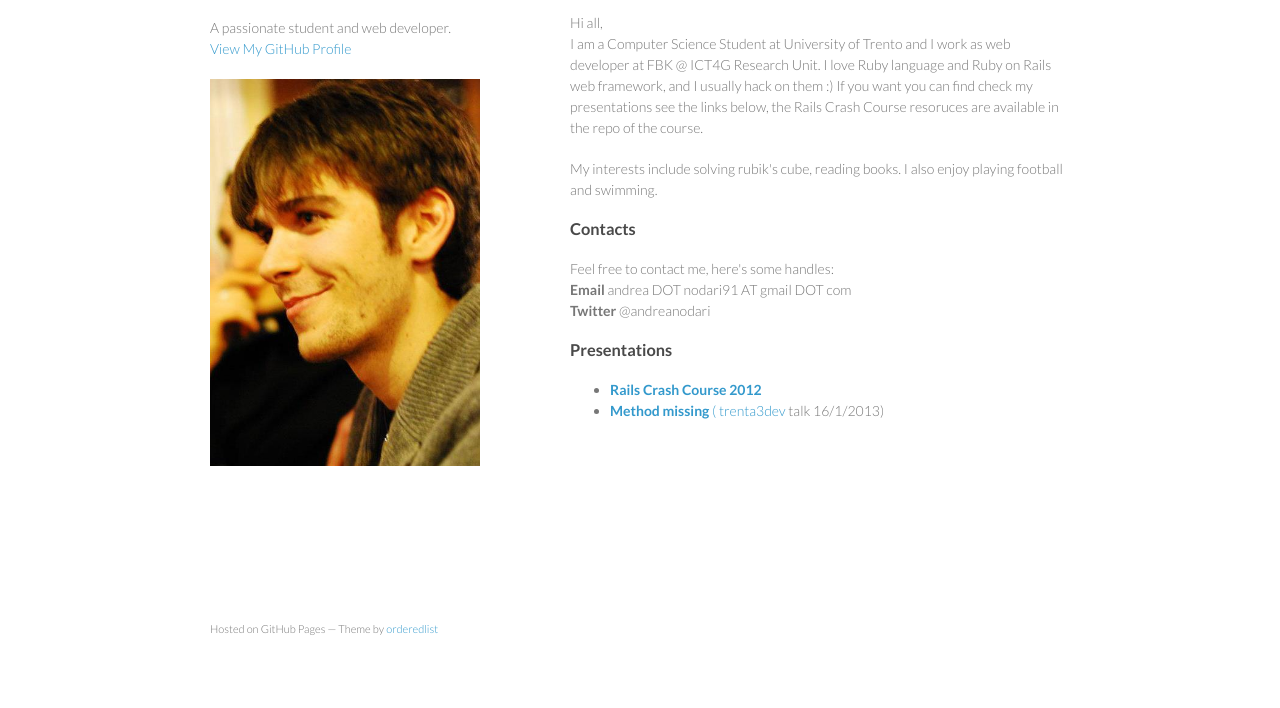
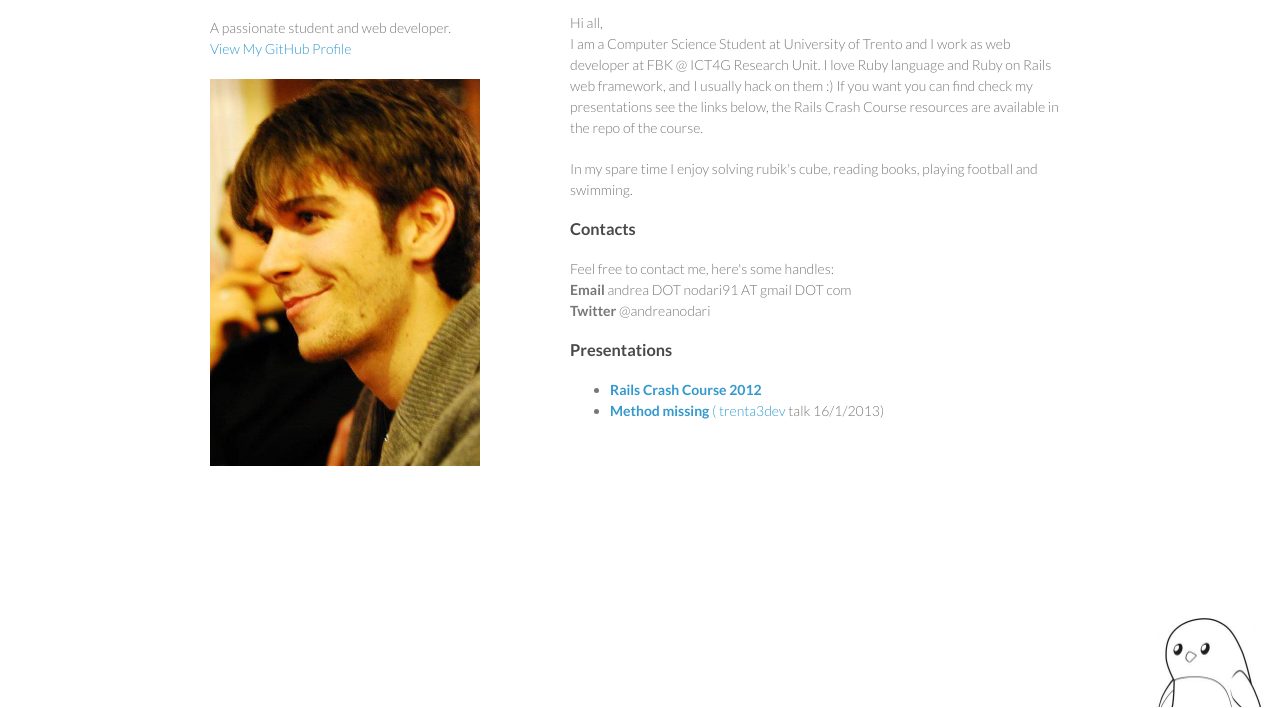
Before and after one commit to nostalgiaz/nodo.github.com, a plain HTML site: page index.html in a window 1280 px wide. Shown: the part 92-800 px from the top of the page. Drawn offline with nearby package versions, Linux system fonts and the light colour scheme.

Commit message:
add friend

```diff
--- a/index.html
+++ b/index.html
@@ -8,9 +8,19 @@
     <link rel="stylesheet" href="stylesheets/styles.css">
     <link rel="stylesheet" href="stylesheets/pygment_trac.css">
     <meta name="viewport" content="width=device-width, initial-scale=1, user-scalable=no">
+    <script src="http://code.jquery.com/jquery-1.9.1.min.js"></script>
+
     <!--[if lt IE 9]>
     <script src="//html5shiv.googlecode.com/svn/trunk/html5.js"></script>
     <![endif]-->
+
+    <style type="text/css">
+      #canvas-friend {
+        position: fixed;
+        bottom: 1px;
+        right: 1px;
+      }
+    </style>
   </head>
   <body>
     <div class="wrapper">
@@ -35,13 +45,13 @@
           usually hack on them :)
 
           If you want you can find check my presentations see the
-          links below, the Rails Crash Course resoruces are available
+          links below, the Rails Crash Course resources are available
           in the repo of the course.
         </p>
 
         <p>
-          My interests include solving rubik's cube, reading
-          books. I also enjoy playing football and swimming.
+          In my spare time I enjoy solving rubik's cube, reading
+          books, playing football and swimming.
         </p>
 
         <h3>Contacts</h3>
@@ -62,22 +72,56 @@
           </li>
           <li>
             <a href="presentations/method_missing.html">
-              <b>Method missing</b> ( <a href="http://trenta3dev.github.com/">trenta3dev</a> talk 16/1/2013)
+              <b>Method missing</b> (
+              <a href="http://trenta3dev.github.com/">
+                trenta3dev
+              </a> talk 16/1/2013)
             </a>
           </li>
         </ul>
       </section>
 
-      <footer>
-        <p>
-          <small>
-            Hosted on GitHub Pages &mdash;
-            Theme by <a href="https://github.com/orderedlist">orderedlist</a>
-          </small>
-        </p>
-      </footer>
+      <canvas id="canvas-friend" width="135" height="89"></canvas>
+
     </div>
     <script src="javascripts/scale.fix.js"></script>
 
+    <script type="text/javascript">
+      $(document).ready( function () {
+
+          var assets = ['images/penguin_crop_1.jpg',
+                        'images/penguin_crop_2.jpg']
+          var frames = []
+
+          var canvas = document.getElementById("canvas-friend");
+          var context = canvas.getContext("2d");
+
+          for (var i=0; i<assets.length; i++) {
+              frames[i] = new Image();
+              frames[i].src = assets[i];
+          }
+          var j = 0;
+          var k = 0;
+
+          var animate = function() {
+              if (k > 10) {
+                  console.log("hi");
+                  return;
+              }
+
+              context.clearRect(0,0,canvas.width, canvas.height);
+              context.drawImage(frames[j], 0, 0, 135, 89);
+
+              k += 1;
+              j += 1;
+              j = (j % frames.length);
+          };
+
+          setInterval(animate, 200);
+
+      });
+    </script>
+
+
   </body>
 </html>
```
Also changed, not shown: images/penguin_crop_1.jpg (added), images/penguin_crop_2.jpg (added).
